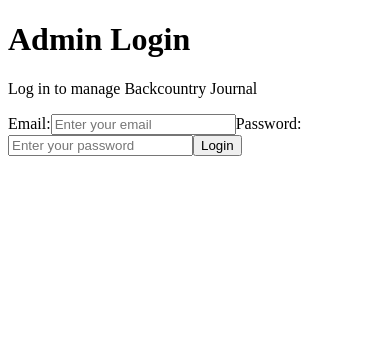
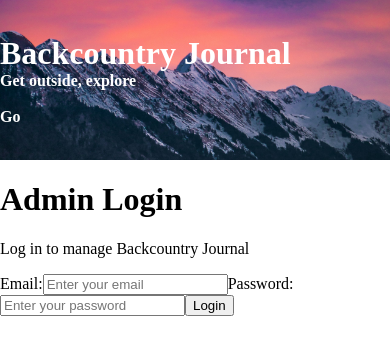
Before and after one commit to NedimM24/backcountry-journal, a React (Vite) app in the folder admin-frontend/: page /login in a window 390 px wide. Shown: the top 354 px of the page. Built offline with nearby package versions, Linux system fonts and the light colour scheme.

Commit message:
Shuffled around folder structure to prepare for responsive  navbar

```diff
--- a/admin-frontend/src/App.tsx
+++ b/admin-frontend/src/App.tsx
@@ -2,6 +2,7 @@
 import "./App.css";
 import Dashboard from "./pages/Dashboard/Dashboard";
 import { Login } from "./pages/Login/Login";
+import { ProtectedAdminRoute } from "./routes/ProtectedAdminRoute";
 
 function App() {
   return (
@@ -10,8 +11,10 @@
         {/* public */}
         <Route path="/login" element={<Login />} />
 
-        {/* private */}
-        <Route path="/" element={<Dashboard />} />
+        <Route element={<ProtectedAdminRoute />}>
+          {/* private */}
+          <Route path="/" element={<Dashboard />} />
+        </Route>
       </Routes>
     </BrowserRouter>
   );
--- a/admin-frontend/src/components/AdminLayout/AdminLayout.tsx
+++ b/admin-frontend/src/components/AdminLayout/AdminLayout.tsx
@@ -0,0 +1,3 @@
+export function AdminLayout() {
+  return <h1>this is the Admin Layout</h1>;
+}
--- /dev/null
+++ b/admin-frontend/src/components/AuthHeader/AuthHeader.module.css
@@ -0,0 +1,23 @@
+.header{
+    width: 100%;
+    height: clamp(160px, 22vw, 220px);
+    margin: 0;
+    padding: 0;
+    color: white;
+
+    background-size: cover;
+    background-position: center;
+    background-repeat: no-repeat;
+
+    display: flex;
+    flex-direction: column;
+    justify-content: center;
+    align-items: flex-start;
+
+
+}
+
+.header h1,
+.header h4{
+    margin: 0;
+}
--- /dev/null
+++ b/admin-frontend/src/components/AuthHeader/AuthHeader.tsx
@@ -0,0 +1,16 @@
+import styles from "./AuthHeader.module.css";
+import mountainImage from "../../assets/m5.jpg";
+
+export function AuthHeader() {
+  return (
+    <header
+      className={styles.header}
+      style={{ backgroundImage: `url(${mountainImage})` }}
+    >
+      <h1>Backcountry Journal</h1>
+      <h4>Get outside, explore</h4>
+      <br />
+      <h4>Go</h4>
+    </header>
+  );
+}
--- a/admin-frontend/src/index.css
+++ b/admin-frontend/src/index.css
@@ -13,6 +13,10 @@
   --color-input: #FFFDF8;
 }
 
+body{
+  margin: 0;
+}
+
 * {
   box-sizing: border-box;
 }
--- a/admin-frontend/src/pages/Dashboard/Dashboard.tsx
+++ b/admin-frontend/src/pages/Dashboard/Dashboard.tsx
@@ -1,6 +1,9 @@
+import { AdminLayout } from "../../components/AdminLayout/AdminLayout";
+
 function Dashboard() {
   return (
     <div>
+      <AdminLayout />
       <h1>Welcome to the dashboard</h1>
     </div>
   );
--- a/admin-frontend/src/pages/Login/Login.tsx
+++ b/admin-frontend/src/pages/Login/Login.tsx
@@ -1,5 +1,6 @@
 import { useState } from "react";
 import { useNavigate } from "react-router-dom";
+import { AuthHeader } from "../../components/AuthHeader/AuthHeader";
 
 type LoginResponse = {
   token?: string;
@@ -52,6 +53,7 @@
 
       //I AM SAVING THER JWT RETURNED BY THE BACK END TO LOCALSTORAGE
       localStorage.setItem("token", data.token);
+      localStorage.setItem("role", data.role);
 
       //IF ALL GOES WELL, SEND THE USER TO HOME PAGE
       navigate("/", { replace: true });
@@ -61,6 +63,8 @@
   }
 
   return (
+    <div>
+      <AuthHeader />
       <form onSubmit={handleSubmit}>
         <div>
           <h1>Admin Login</h1>
@@ -93,5 +97,6 @@
 
         <button type="submit">Login</button>
       </form>
+    </div>
   );
 }
--- a/admin-frontend/src/routes/ProtectedAdminRoute.tsx
+++ b/admin-frontend/src/routes/ProtectedAdminRoute.tsx
@@ -0,0 +1,12 @@
+import { Navigate, Outlet, useLocation } from "react-router-dom";
+
+export function ProtectedAdminRoute() {
+  const token = localStorage.getItem("token");
+  const role = localStorage.getItem("role");
+  const location = useLocation();
+
+  if (!token || role !== "admin") {
+    return <Navigate to="/login" replace state={{ from: location }} />;
+  }
+  return <Outlet />;
+}
```
Also changed, not shown: admin-frontend/src/assets/m5.jpg (added), admin-frontend/src/components/AdminLayout/Sidebar/DesktopNav.module.css (added), admin-frontend/src/components/AdminLayout/Sidebar/DesktopNav.tsx (added), admin-frontend/src/components/AdminLayout/Sidebar/MobileNav.module.css (added), admin-frontend/src/components/AdminLayout/Sidebar/MobileNav.tsx (added). Lines whose indentation alone changed are shown as unchanged.
